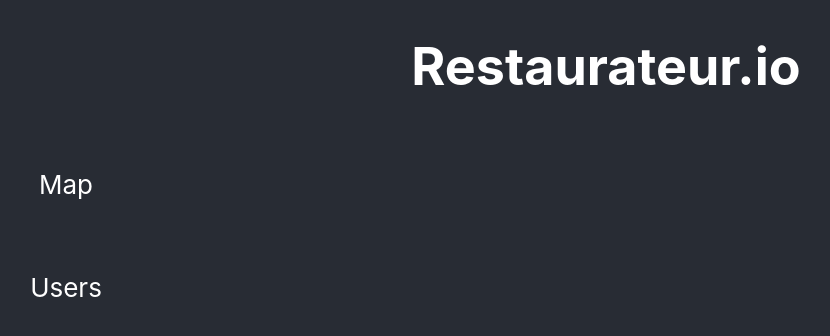
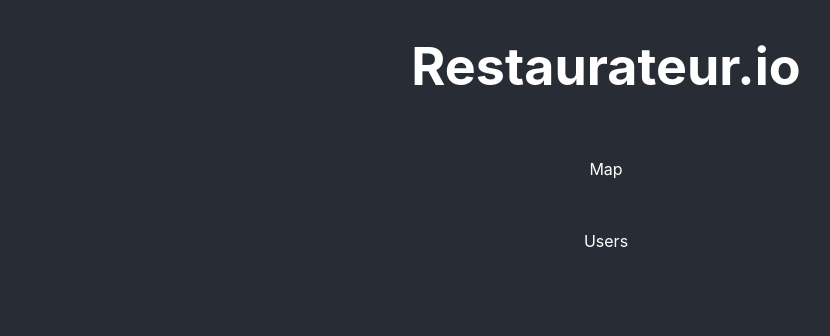
Before and after one commit to Curtis-96/react-menu, a React (Create React App) app: page / in a window 1280 px wide. Shown: the top 336 px of the page, without its empty margins (34-864 px from the left). Built offline with nearby package versions, Linux system fonts and the light colour scheme.

Commit message:
Created AppContainer component and changed routing

```diff
--- a/src/App.js
+++ b/src/App.js
@@ -3,7 +3,7 @@
 import axios from "axios";
 import Icon from '@mdi/react';
 import { MdFace, mdiAccount } from '@mdi/react';
-import { BrowserRouter as Router, Route, Routes, Link, useNavigate, withRouter, NavLink, Switch } from 'react-router-dom';
+import { BrowserRouter as Router, Route, Routes, Link, useNavigate, withRouter, NavLink, Switch, Outlet } from 'react-router-dom';
 import './App.css';
 import Map from './map/Map';
 import UserDashboard from './users/UserDashboard';
@@ -35,17 +35,28 @@
     );
   };
 
+  const AppContainer = () => {
     return (
-    <div className="App App-header">
+      <div className="App">
         <AppHeader title="Restaurateur.io" />
+        <main className="app-content">
           <Sidebar />
+          <Outlet />
+        </main>
+      </div>
+    );
+  };
+
+  return (
+
       <Routes>
+        <Route element={<AppContainer />} >
           <Route path='/' element={<Home />} />
           <Route path='/map' element={<MapContainer />} />
           <Route path='/users' element={<UserDashboard />} />
           <Route path='/videos' element={<Videos />} />
+        </Route>
       </Routes>
-    </div>
   );
 };
 
```
Lines whose indentation alone changed are shown as unchanged.
